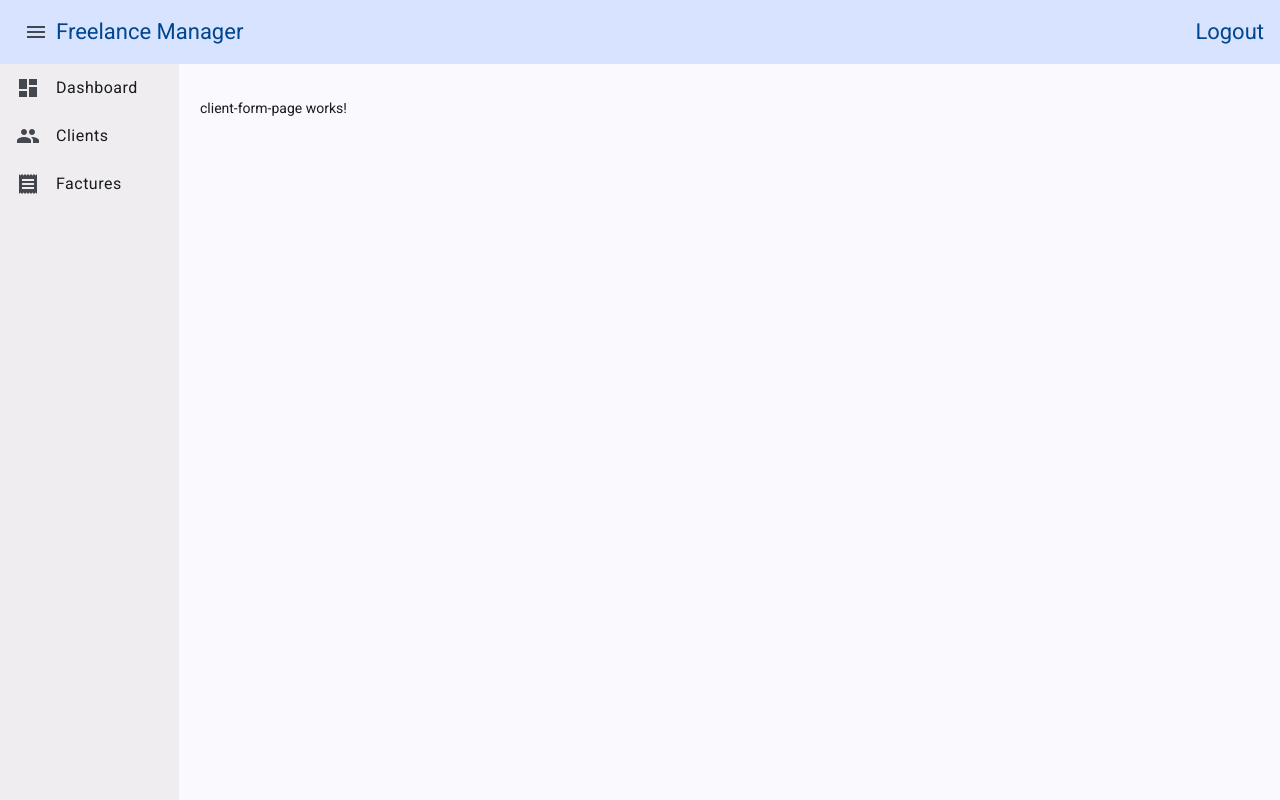
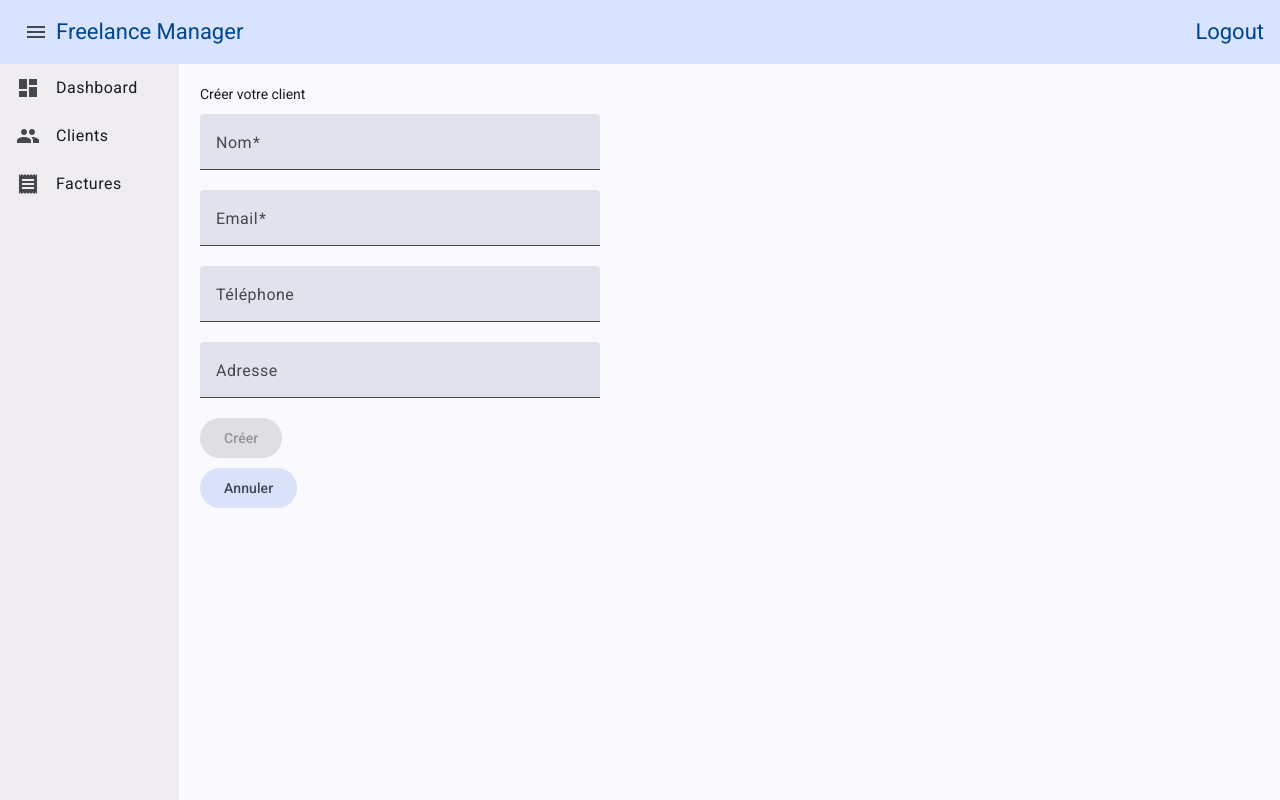
Before and after one commit to AxelFTS/freelance-manager, an Angular app in the folder frontend/: page /clients/new in a window 1280 px wide. Built offline with nearby package versions, Linux system fonts and the light colour scheme.

Commit message:
[Front] feat(#19): Create Client form

```diff
--- a/frontend/src/app/features/clients/pages/client-form-page/client-form-page.html
+++ b/frontend/src/app/features/clients/pages/client-form-page/client-form-page.html
@@ -1 +1,39 @@
-<p>client-form-page works!</p>
+<span>{{ isEditMode ? "Modifier votre client" : "Créer votre client" }} </span>
+<form [formGroup]="clientForm" (ngSubmit)="onSubmit()">
+  <mat-form-field>
+    <mat-label>Nom</mat-label>
+    <input matInput formControlName="nom" required />
+    @if (nom?.hasError('required') && nom?.touched){
+    <mat-error>Le nom est obligatoire</mat-error>
+    }
+  </mat-form-field>
+
+  <mat-form-field>
+    <mat-label>Email</mat-label>
+    <input matInput type="email" formControlName="email" />
+    @if (email?.hasError('email') && email?.touched) {
+    <mat-error>Format email invalide</mat-error>
+    } @if (email?.hasError('required') && email?.touched) {
+    <mat-error>L'email est obligatoire</mat-error>
+    }
+  </mat-form-field>
+
+  <mat-form-field>
+    <mat-label>Téléphone</mat-label>
+    <input matInput formControlName="telephone" />
+  </mat-form-field>
+
+  <mat-form-field>
+    <mat-label>Adresse</mat-label>
+    <input matInput formControlName="adresse" />
+  </mat-form-field>
+
+  <div>
+    <button matButton="tonal" type="submit" [disabled]="clientForm.invalid">
+      {{ isEditMode ? "Modifier" : "Créer" }}
+    </button>
+    <button matButton="tonal" type="button" (click)="onCancel()">
+      Annuler
+    </button>
+  </div>
+</form>
--- a/frontend/src/app/features/clients/pages/client-form-page/client-form-page.scss
+++ b/frontend/src/app/features/clients/pages/client-form-page/client-form-page.scss
@@ -0,0 +1,15 @@
+mat-form-field {
+  display: flex;
+  margin-right: 10px;
+  min-width: 30%;
+  max-width: 400px;
+}
+
+form {
+  margin-top: 10px;
+}
+
+button {
+  display: flex;
+  margin-bottom: 10px;
+}
--- a/frontend/src/app/features/clients/pages/client-form-page/client-form-page.ts
+++ b/frontend/src/app/features/clients/pages/client-form-page/client-form-page.ts
@@ -1,11 +1,99 @@
-import { Component } from '@angular/core';
-
+import { Component, inject, OnInit } from '@angular/core';
+import {
+  FormBuilder,
+  FormGroup,
+  Validators,
+  ReactiveFormsModule,
+} from '@angular/forms';
+import { Router, ActivatedRoute } from '@angular/router';
+import { MatFormFieldModule } from '@angular/material/form-field';
+import { MatInputModule } from '@angular/material/input';
+import { MatButtonModule } from '@angular/material/button';
+import { ClientService } from '../../../../core/services/client.services';
 @Component({
   selector: 'app-client-form-page',
-  imports: [],
+  imports: [
+    ReactiveFormsModule,
+    MatFormFieldModule,
+    MatInputModule,
+    MatButtonModule,
+  ],
   templateUrl: './client-form-page.html',
   styleUrl: './client-form-page.scss',
 })
-export class ClientFormPage {
+export class ClientFormPage implements OnInit {
+  private fb = inject(FormBuilder);
+  private clientService = inject(ClientService);
+  private router = inject(Router);
+  private route = inject(ActivatedRoute);
 
+  clientForm!: FormGroup;
+  isEditMode = false;
+  clientId: number | null = null;
+
+  ngOnInit() {
+    this.createForm();
+
+    const id = this.route.snapshot.params['id'];
+    if (id) {
+      this.isEditMode = true;
+      this.clientId = +id;
+      this.loadClient(this.clientId);
+    }
+  }
+
+  createForm() {
+    this.clientForm = this.fb.group({
+      nom: ['', Validators.required],
+      email: ['', [Validators.required, Validators.email]],
+      telephone: [''],
+      adresse: [''],
+    });
+  }
+
+  loadClient(id: number) {
+    this.clientService.getById(id).subscribe({
+      next: (client) => {
+        this.clientForm.patchValue(client);
+      },
+    });
+  }
+
+  onCancel() {
+    this.router.navigate(['/clients/']);
+  }
+
+  onSubmit() {
+    if (this.clientForm.valid) {
+      const clientData = this.clientForm.value;
+
+      if (this.isEditMode) {
+        this.clientService.updateClient(this.clientId!, clientData).subscribe({
+          next: () => {
+            this.router.navigate(['/clients']);
+          },
+          error: (err) => {
+            console.error(err);
+          },
+        });
+      } else {
+        this.clientService.createClient(clientData).subscribe({
+          next: () => {
+            this.router.navigate(['/clients']);
+          },
+          error: (err) => {
+            console.error(err);
+          },
+        });
+      }
+    }
+  }
+
+  get nom() {
+    return this.clientForm.get('nom');
+  }
+
+  get email() {
+    return this.clientForm.get('email');
+  }
 }
```
